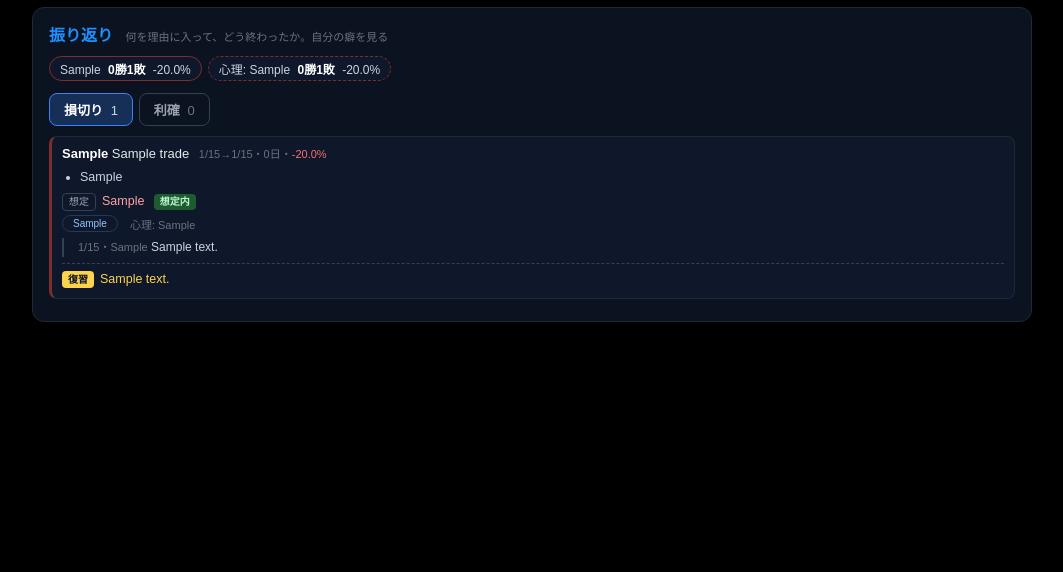
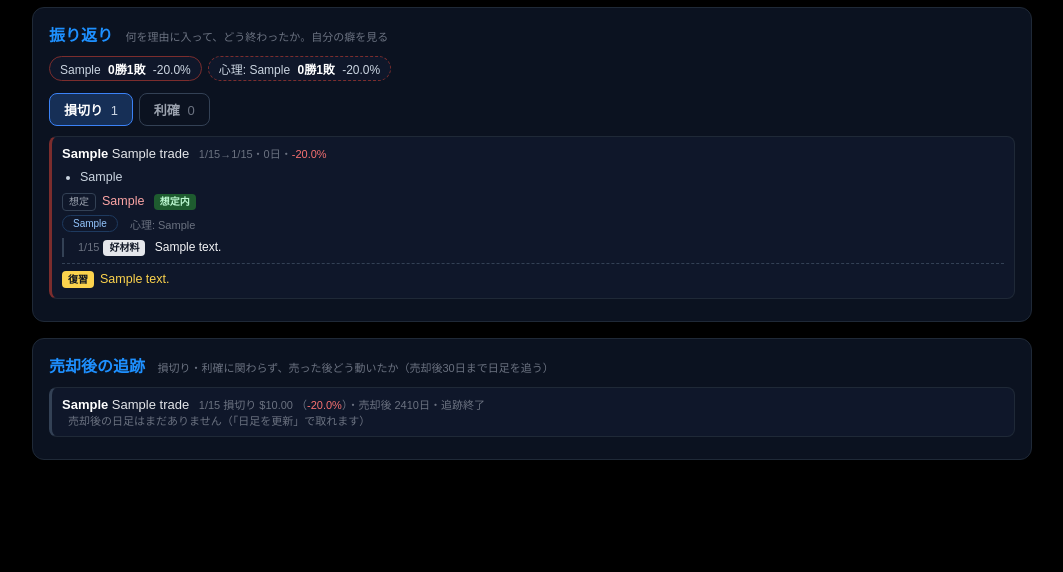
Before and after one commit to hideonSOS/web_analize, a Django app: page /diary/contra/ in a window 1280 px wide. Shown: the part 843-1415 px from the top of the page, without its empty margins (108-1171 px from the left). Before the commit the page ends 1165 px from the top, so only its background shows below. Run offline with Django 5.2, Linux system fonts and the light colour scheme; a user stored in the database is signed in; tables that the repository leaves empty hold one stand-in row (values such as "Sample post"); some libraries are stand-ins or nearby versions.

Commit message:
短期トレード／練習: コメント種別を好材料(白)/悪材料(赤)に、売却後の追跡を最下部に、当日建ての現在値を株価マスタで代用
- TradeNote.kind（good/bad）。保有中と振り返りで色分け
- 売却後30日は日足を取り続け、売却価格比・高値/安値・一言（損切り後に反発 等）を表示
- 建てた当日は日足が無く現在値マーカーが出なかった → Stock.close で代用し「日足待ち」と表示

Co-Authored-By: Claude Fable 5.1 <noreply@anthropic.com>

```diff
--- a/diary/models.py
+++ b/diary/models.py
@@ -165,10 +165,12 @@ class Trade(models.Model):
 class TradeNote(models.Model):
     """保有中に書き足すコメント（下がってショック・上がって高揚 など。2026-09-10）。
     日記の振り返りと同じ発想で、当時の心理を時系列で残す。編集はしない（追記のみ）"""
+    KINDS = [('good', '好材料'), ('bad', '悪材料')]
     trade = models.ForeignKey(Trade, on_delete=models.CASCADE, related_name='notes')
     created_at = models.DateTimeField(auto_now_add=True)
     text = models.TextField()
-    mood = models.CharField(max_length=20, blank=True)
+    mood = models.CharField(max_length=20, blank=True)      # 旧: 心理（未使用）
+    kind = models.CharField(max_length=10, blank=True, choices=KINDS)   # 好材料=白／悪材料=赤（2026-09-10）
 
     class Meta:
         ordering = ['-created_at']
--- a/diary/static/diary/css/contra.css
+++ b/diary/static/diary/css/contra.css
@@ -180,3 +180,18 @@
 .ct-exp{ display:inline-block; font-size:10px; border-radius:4px; padding:0 6px; margin-left:6px; font-weight:700; }
 .ct-exp.ok{ background:#1e5c2f; color:#bbf7d0; } .ct-exp.ng{ background:#7c2d2d; color:#fecaca; }
 .ct-reflect-notes{ margin:6px 0; font-size:12px; color:#cbd5e1; line-height:1.6; border-left:2px solid #334155; padding-left:8px; }
+
+/* コメントの材料種別: 好材料=白／悪材料=赤（2026-09-10） */
+.ct-note-item.bad, .ct-reflect-notes .bad{ color:#fca5a5; }
+.ct-note-item.good, .ct-reflect-notes .good{ color:#f3f4f6; }
+.ct-note-kind{ display:inline-block; font-size:10px; border-radius:4px; padding:0 6px; margin:0 6px 0 4px; font-weight:700; }
+.ct-note-kind.good{ background:#e5e7eb; color:#111827; }
+.ct-note-kind.bad{ background:#7c2d2d; color:#fecaca; }
+/* 売却後の追跡 */
+.ct-after-item{ border:1px solid #1f2937; border-left:3px solid #334155; border-radius:8px; padding:8px 10px; margin-bottom:8px; background:#0f172a; }
+.ct-after-item.tone-ok{ border-left-color:#1e5c2f; } .ct-after-item.tone-warn{ border-left-color:#7c5a1e; }
+.ct-after-head{ font-size:13px; color:#e5e7eb; }
+.ct-after-head b{ color:#fff; }
+.ct-after-body{ display:flex; flex-wrap:wrap; gap:6px 18px; font-size:12.5px; color:#cbd5e1; margin-top:4px; }
+.ct-after-word{ flex-basis:100%; color:#fcd34d; font-weight:700; }
+.tone-ok .ct-after-word{ color:#86efac; }
--- /dev/null
+++ b/diary/templates/diary/_after_exit.html
@@ -0,0 +1,24 @@
+{% load humanize %}
+{% comment %}
+  売却後の追跡（両ページ共用・2026-09-10）: 損切り・利確に関わらず、売った後の値動きを追って学ぶ。
+  売却後 30 日は日足を取り続ける（update_trade_bars）。一言は contra.after_exit_rows が付ける
+{% endcomment %}
+<section class="ct-card ct-after">
+  <h2>売却後の追跡 <span class="ct-hint">損切り・利確に関わらず、売った後どう動いたか（売却後30日まで日足を追う）</span></h2>
+  {% for a in after_rows %}
+  <div class="ct-after-item tone-{{ a.tone }}">
+    <div class="ct-after-head"><b>{{ a.t.ticker }}</b> {{ a.t.stock_name|truncatechars:22 }}
+      <span class="ct-sub">{{ a.t.exit_date|date:"n/j" }} {{ a.t.get_exit_reason_display }} {{ a.unit }}{{ a.t.exit_price|floatformat:2 }}
+        （<span class="{% if a.net > 0 %}up{% else %}down{% endif %}">{% if a.net > 0 %}+{% endif %}{{ a.net|floatformat:1 }}%</span>）・売却後 {{ a.days_after }}日{% if not a.tracking %}・追跡終了{% endif %}</span></div>
+    {% if a.cur %}
+    <div class="ct-after-body">
+      <span>現在 <b>{{ a.unit }}{{ a.cur|floatformat:2 }}</b> <b class="{% if a.chg > 0 %}up{% elif a.chg < 0 %}down{% endif %}">{% if a.chg > 0 %}+{% endif %}{{ a.chg|floatformat:1 }}%</b><span class="ct-sub">売却価格比・{{ a.cur_date|date:"n/j" }}</span></span>
+      <span>売却後の高値 <b class="up">+{{ a.hi_chg|floatformat:1 }}%</b>／安値 <b class="down">{{ a.lo_chg|floatformat:1 }}%</b></span>
+      {% if a.word %}<span class="ct-after-word">{{ a.word }}</span>{% endif %}
+    </div>
+    {% else %}<div class="ct-sub">売却後の日足はまだありません（「日足を更新」で取れます）</div>{% endif %}
+  </div>
+  {% empty %}
+  <p class="ct-empty">売却した取引はまだありません。</p>
+  {% endfor %}
+</section>
--- a/diary/templates/diary/_reflect_item.html
+++ b/diary/templates/diary/_reflect_item.html
@@ -15,7 +15,7 @@
   {% endif %}
   <div class="ct-reflect-meta">{% for tg in r.tags %}<span class="dy-tag">{{ tg }}</span>{% endfor %}{% if r.mood %}<span class="ct-sub">心理: {{ r.mood }}</span>{% endif %}</div>
   {% if r.notes %}
-  <div class="ct-reflect-notes">{% for n in r.notes reversed %}<div><span class="ct-sub">{{ n.created_at|date:"n/j" }}{% if n.mood %}・{{ n.mood }}{% endif %}</span> {{ n.text }}</div>{% endfor %}</div>
+  <div class="ct-reflect-notes">{% for n in r.notes reversed %}<div class="{{ n.kind }}"><span class="ct-sub">{{ n.created_at|date:"n/j" }}</span>{% if n.kind %}<span class="ct-note-kind {{ n.kind }}">{{ n.get_kind_display }}</span>{% endif %} {{ n.text }}</div>{% endfor %}</div>
   {% endif %}
   {% if r.exit_note %}<div class="ct-reflect-review"><span class="k">復習</span>{{ r.exit_note|linebreaksbr }}</div>{% endif %}
 </div>
--- a/diary/templates/diary/contra.html
+++ b/diary/templates/diary/contra.html
@@ -139,6 +139,8 @@
   </section>
   {% endif %}
 
+  {% include 'diary/_after_exit.html' %}
+
   {% comment %}
     ルール（ユーザー決定 2026-09-09・これ以外は書かない）。画面下に固定・少し透過（CSS .ct-rule）: 利確 +10%／損切り −5%／最低勝率 40%。
     最低勝率は片道コスト0.5%込みの分岐勝率（設定から計算。設定を変えれば追従）
--- a/diary/templates/diary/practice.html
+++ b/diary/templates/diary/practice.html
@@ -196,6 +196,8 @@
     </details>
   </section>
 
+  {% include 'diary/_after_exit.html' %}
+
   {% comment %} ルール（画面下に固定・少し透過。短期トレードと同じ見せ方） {% endcomment %}
   <section class="ct-rule">
     <span class="ct-rule-item practice">練習</span>
--- a/diary/views.py
+++ b/diary/views.py
@@ -260,7 +260,7 @@ def contra(request):
         #   買い＋「短期トレードとして追跡」→ contra.open_from_entry、売り → contra.close_from_entry
         if form_id == 'note':
             t = get_object_or_404(Trade, pk=request.POST.get('id'), strategy='contra')
-            if C.add_note(t, request.POST.get('text', ''), request.POST.get('mood', '')):
+            if C.add_note(t, request.POST.get('text', ''), request.POST.get('kind', '')):
                 messages.success(request, f'{t.ticker} にコメントを追記しました。')
             return redirect('diary:contra')
 
@@ -283,6 +283,7 @@ def contra(request):
         'reflect_panels': [('stop', st['reflect']['stop'], '損切り'), ('target', st['reflect']['target'], '利確'),
                            ('other', st['reflect']['other'], '裁量・期限')],
         'open_rows': C.open_rows(setting), 'stats': st,
+        'after_rows': C.after_exit_rows('contra'),
         'moods': MOODS,   # 保有中のコメント追記フォーム用
         'exit_choices': Trade.EXIT, 'today': _date.today().isoformat(),
         'risk_budget': setting.capital * setting.risk_pct / 100,
@@ -397,7 +398,7 @@ def practice(request):
 
         if form_id == 'note':
             t = get_object_or_404(Trade, pk=request.POST.get('id'), strategy='practice')
-            if C.add_note(t, request.POST.get('text', ''), request.POST.get('mood', '')):
+            if C.add_note(t, request.POST.get('text', ''), request.POST.get('kind', '')):
                 messages.success(request, f'{t.ticker} にコメントを追記しました。')
             return redirect('diary:practice')
 
@@ -424,6 +425,7 @@ def practice(request):
         'reflect_panels': [('stop', st['reflect']['stop'], '損切り'), ('target', st['reflect']['target'], '利確'),
                            ('other', st['reflect']['other'], '裁量・期限')],
         'open_rows': C.open_rows(setting, strategy='practice'),
+        'after_rows': C.after_exit_rows('practice'),
         'exit_choices': Trade.EXIT, 'today': _date.today().isoformat(),
         'risk_budget': setting.capital * setting.risk_pct / 100,
         'tags': TAGS, 'moods': MOODS,
```
Also changed, not shown: CLAUDE.md (+6 -0 lines), diary/contra.py (+64 -4 lines), diary/management/commands/update_trade_bars.py (+7 -1 lines), diary/templates/diary/_position.html (+4 -4 lines), diary/migrations/0012_note_kind.py (added).
